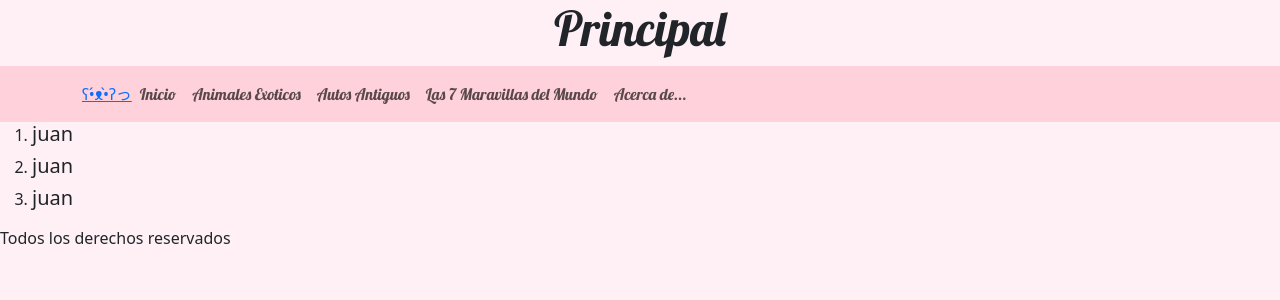
After one commit to Karla-Michelle-Andres-Cruz/plantillas, a Flask app: page /autos in a window 1280 px wide. The commit adds this page. Shown: the top 300 px of the page. Run offline with Flask 3, Linux system fonts and the light colour scheme.

Commit message:
08/10/2025

```diff
--- a/app.py
+++ b/app.py
@@ -4,12 +4,23 @@ app = Flask (__name__)
 
 @app.route("/")
 def index():
-    arr = ["Luis", "Martin", "Rosa", "Paco", "Scott"]
-    autor = "Karla Michelle Andre Cruz"
-    return render_template("index.html", nombre = autor, amigos = arr)
+    return render_template("index.html")
 
+@app.route("/animales")
+def an():
+    return render_template("animales.html")
 
+@app.route("/autos")
+def aut():
+    return render_template("autos.html")
 
+@app.route("/7Maravillas")
+def Mara():
+    return render_template("maravillas.html")
+
+@app.route("/acercade")
+def acerca():
+    return render_template("acerca.html")
 
 
 
--- /dev/null
+++ b/templates/autos.html
@@ -0,0 +1,9 @@
+{% extends "index.html"%}
+
+{%block content %}
+<ol>
+    <li><h5>juan</h5></li>
+    <li><h5>juan</h5></li>
+    <li><h5>juan</h5></li>
+</ol>
+{%endblock%}
--- a/templates/index.html
+++ b/templates/index.html
@@ -12,27 +12,27 @@
         <h1 class="text-center" style="font-family: 'Lobster', system-ui; font-size: 48px;">Principal</h1>
     </header>
     <nav class="navbar navbar-expand-lg" style="background-color: #FFD1DA;">
-    <h1> hola</h1>
         <div class="container text-center">
+            <a class="navar-brand" style="font-family: 'Lobster', system-ui;" href="#">ʕ•́ᴥ•̀ʔっ</a>
         <button class="navbar-toggler" type="button" data-bs-toggle="collapse" data-bs-target="#navbarNav" aria-controls="navbarNav" aria-expanded="false" aria-label="Toggle navigation">
             <span class="navbar-toggler-icon"></span>
         </button>
         <div class="collapse navbar-collapse" id="navbarNav">
             <ul class="navbar-nav me-auto mb-2 mb-lg-0">
                 <li class="nav-item">
-                    <a class="nav-link" aria-current="page" style="font-family: 'Lobster', system-ui;" href="#">Inicio</a>
+                    <a class="nav-link" aria-current="page" style="font-family: 'Lobster', system-ui;" href="http://127.0.0.1:5000">Inicio</a>
                 </li>
                 <li class="nav-item">
-                    <a class="nav-link" style="font-family: 'Lobster', system-ui;" href="#">Animales Exoticos</a>
+                    <a class="nav-link" style="font-family: 'Lobster', system-ui;" href="http://127.0.0.1:5000/animales">Animales Exoticos</a>
                 </li>
                 <li class="nav-item">
-                    <a class="nav-link" style="font-family: 'Lobster', system-ui;" href="#">Autos Antiguos</a>
+                    <a class="nav-link" style="font-family: 'Lobster', system-ui;" href="http://127.0.0.1:5000/autos">Autos Antiguos</a>
                 </li>
                 <li class="nav-item">
-                    <a class="nav-link" style="font-family: 'Lobster', system-ui;" href="#">Las 7 Maravillas del Mundo</a>
+                    <a class="nav-link" style="font-family: 'Lobster', system-ui;" href="http://127.0.0.1:5000/7Maravillas">Las 7 Maravillas del Mundo</a>
                 </li>
                 <li class="nav-item">
-                    <a class="nav-link" style="font-family: 'Lobster', system-ui;" href="#">Acerca de...</a>
+                    <a class="nav-link" style="font-family: 'Lobster', system-ui;" href="http://127.0.0.1:5000/acercade">Acerca de...</a>
                 </li>
             </ul>
             </div>
@@ -43,7 +43,9 @@
         {% block content %}
         {% endblock %}
     </section>
-
+        <footer>
+            Todos los derechos reservados
+        </footer>
 <script src="https://cdn.jsdelivr.net/npm/bootstrap@5.3.8/dist/js/bootstrap.bundle.min.js" integrity="sha384-FKyoEForCGlyvwx9Hj09JcYn3nv7wiPVlz7YYwJrWVcXK/BmnVDxM+D2scQbITxI" crossorigin="anonymous"></script>
 </body>
 </html>
```
Also changed, not shown: templates/acerca.html (added, +9 -0 lines), templates/animales.html (added, +9 -0 lines), templates/maravillas.html (added, +9 -0 lines), templates/p1.html (deleted, +0 -11 lines), templates/p2.html (deleted, +0 -17 lines), templates/p3.html (deleted, +0 -17 lines).
